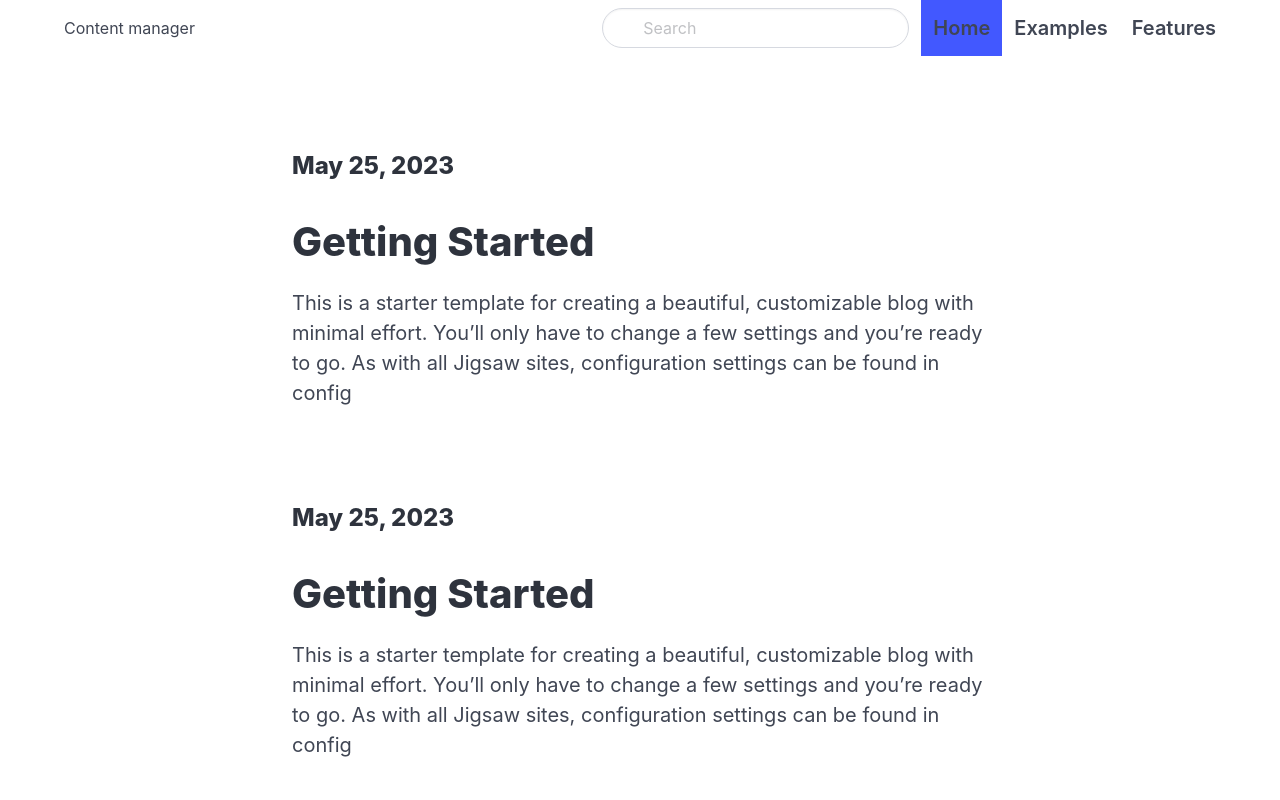
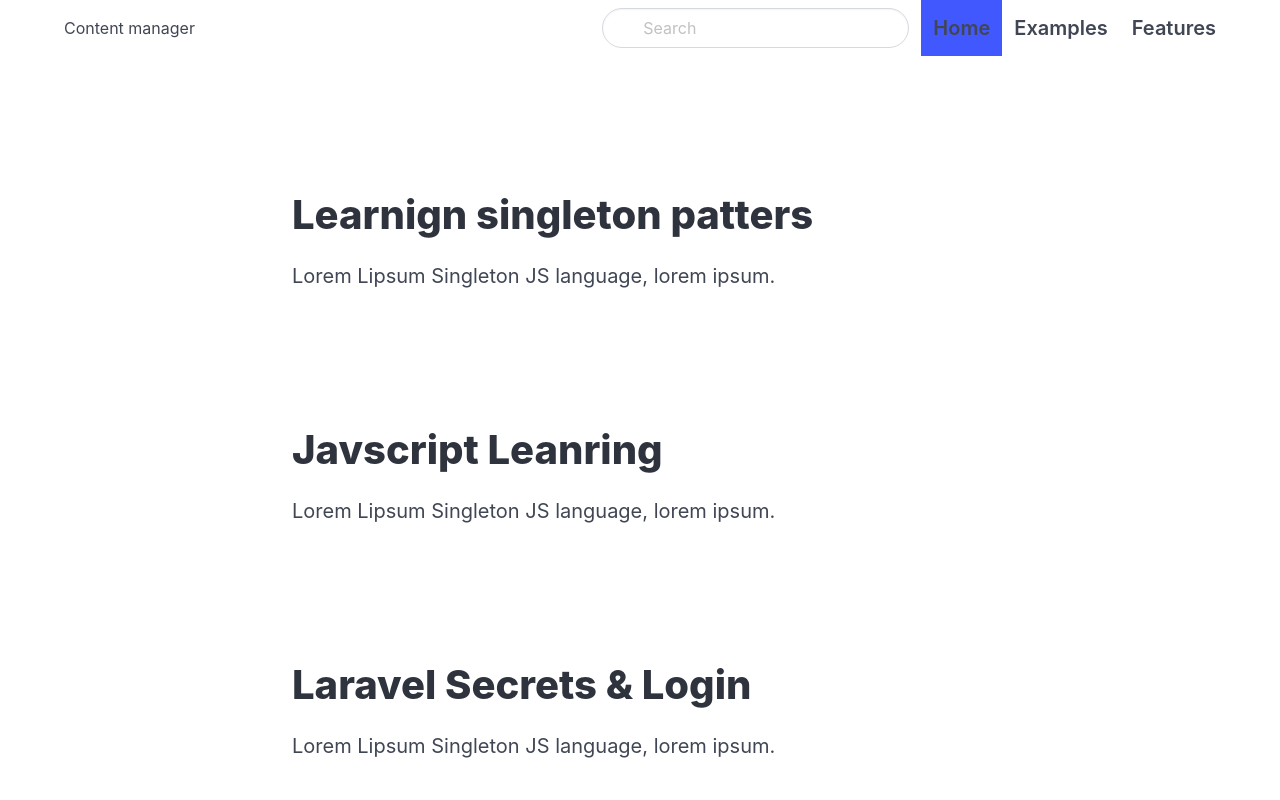
Before and after one commit to samedan/2412_nextjs_jerga, a Next.js app: page / in a window 1280 px wide. Shown: the top 800 px of the page. Built offline with nearby package versions, Linux system fonts and the light colour scheme.

Commit message:
getStaticProps

```diff
--- a/src/api/data.js
+++ /dev/null
@@ -1,32 +0,0 @@
-export const resources = [
-  {
-    id: 1,
-    title: "Learnign singleton patters",
-    description: "Lorem Lipsum Singleton JS language, lorem ipsum.",
-    link: "https://www.link.com",
-    image: "",
-    priority: 3,
-    timeToFinish: 120,
-    active: true,
-  },
-  {
-    id: 2,
-    title: "Javscript Leanring",
-    description: "Lorem Lipsum Singleton JS language, lorem ipsum.",
-    link: "https://www.link2.com",
-    image: "",
-    priority: 2,
-    timeToFinish: 100,
-    active: false,
-  },
-  {
-    id: 3,
-    title: "Laravel Secrets & Login",
-    description: "Lorem Lipsum Singleton JS language, lorem ipsum.",
-    link: "https://www.link3.com",
-    image: "",
-    priority: 1,
-    timeToFinish: 30,
-    active: false,
-  },
-];
--- a/src/components/ResourceHighlight.js
+++ /dev/null
@@ -1,51 +0,0 @@
-const ResourceHighlight = () => {
-  return (
-    <>
-      <section className="hero ">
-        <div className="hero-body">
-          <div className="container">
-            <section className="section">
-              <div className="columns">
-                <div className="column is-8 is-offset-2">
-                  <div className="content is-medium">
-                    <h2 className="subtitle is-4">May 25, 2023</h2>
-                    <h1 className="title">Getting Started</h1>
-                    <p>
-                      This is a starter template for creating a beautiful,
-                      customizable blog with minimal effort. You’ll only have to
-                      change a few settings and you’re ready to go. As with all
-                      Jigsaw sites, configuration settings can be found in
-                      config
-                    </p>
-                  </div>
-                </div>
-              </div>
-            </section>
-
-            <div className="is-divider"></div>
-
-            <section className="section">
-              <div className="columns">
-                <div className="column is-8 is-offset-2">
-                  <div className="content is-medium">
-                    <h2 className="subtitle is-4">May 25, 2023</h2>
-                    <h1 className="title">Getting Started</h1>
-                    <p>
-                      This is a starter template for creating a beautiful,
-                      customizable blog with minimal effort. You’ll only have to
-                      change a few settings and you’re ready to go. As with all
-                      Jigsaw sites, configuration settings can be found in
-                      config
-                    </p>
-                  </div>
-                </div>
-              </div>
-            </section>
-          </div>
-        </div>
-      </section>
-    </>
-  );
-};
-
-export default ResourceHighlight;
--- /dev/null
+++ b/src/components/ResourceHighlight.jsx
@@ -0,0 +1,29 @@
+const ResourceHighlight = ({ resources }) => {
+  return (
+    <>
+      <section className="hero ">
+        <div className="hero-body">
+          <div className="container">
+            {resources.map((resource) => {
+              return (
+                <section key={resource.id} className="section">
+                  <div className="columns">
+                    <div className="column is-8 is-offset-2">
+                      <div className="content is-medium">
+                        <h2 className="subtitle is-4">{resource.createdAt}</h2>
+                        <h1 className="title">{resource.title}</h1>
+                        <p>{resource.description}</p>
+                      </div>
+                    </div>
+                  </div>
+                </section>
+              );
+            })}
+          </div>
+        </div>
+      </section>
+    </>
+  );
+};
+
+export default ResourceHighlight;
--- /dev/null
+++ b/src/pages/api/data.json
@@ -0,0 +1,32 @@
+[
+  {
+    "id": 1,
+    "title": "Learnign singleton patters",
+    "description": "Lorem Lipsum Singleton JS language, lorem ipsum.",
+    "link": "https://www.link.com",
+    "image": "",
+    "priority": 3,
+    "timeToFinish": 120,
+    "status": "inactive"
+  },
+  {
+    "id": 2,
+    "title": "Javscript Leanring",
+    "description": "Lorem Lipsum Singleton JS language, lorem ipsum.",
+    "link": "https://www.link2.com",
+    "image": "",
+    "priority": 2,
+    "timeToFinish": 100,
+    "status": "inactive"
+  },
+  {
+    "id": 3,
+    "title": "Laravel Secrets & Login",
+    "description": "Lorem Lipsum Singleton JS language, lorem ipsum.",
+    "link": "https://www.link3.com",
+    "image": "",
+    "priority": 1,
+    "timeToFinish": 30,
+    "status": "inactive"
+  }
+]
--- /dev/null
+++ b/src/pages/api/hello.js
@@ -0,0 +1,3 @@
+export default function hello(req, res) {
+  res.send({ message: "Hello World" });
+}
--- /dev/null
+++ b/src/pages/api/resources.js
@@ -0,0 +1,5 @@
+import data from "./data.json";
+
+export default function (req, res) {
+  res.send(data);
+}
--- a/src/pages/index.js
+++ b/src/pages/index.js
@@ -4,9 +4,19 @@ import Newsletter from "@/components/Newsletter";
 import ResourceHighlight from "@/components/ResourceHighlight";
 import ResourceList from "@/components/ResourceList";
 import Layout from "@/components/Layout";
-import { resources } from "@/api/data";
+// import { resources } from "@/api/data";
 
-export default function Home() {
+export async function getStaticProps() {
+  const resData = await fetch("http://localhost:3000/api/resources");
+  const data = await resData.json();
+  return {
+    props: {
+      resources: data,
+    },
+  };
+}
+
+export default function Home({ resources }) {
   return (
     <Layout>
       <ResourceHighlight resources={resources} />
```
Also changed, not shown: 1 other file (tests, documents, lock files or other folders).
